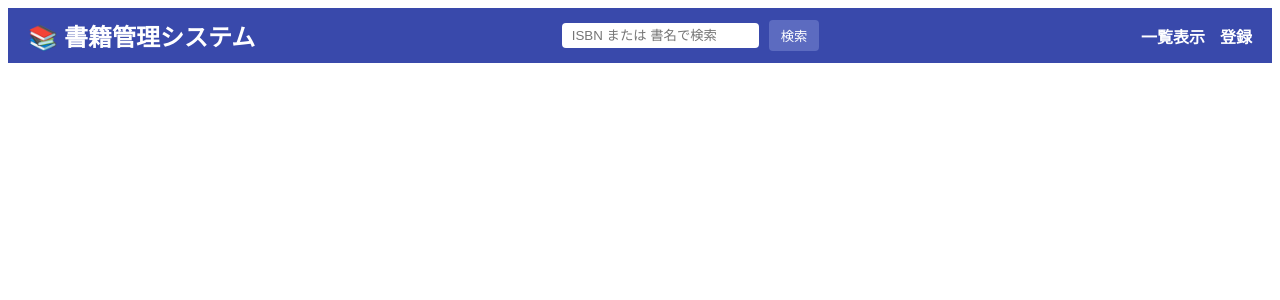
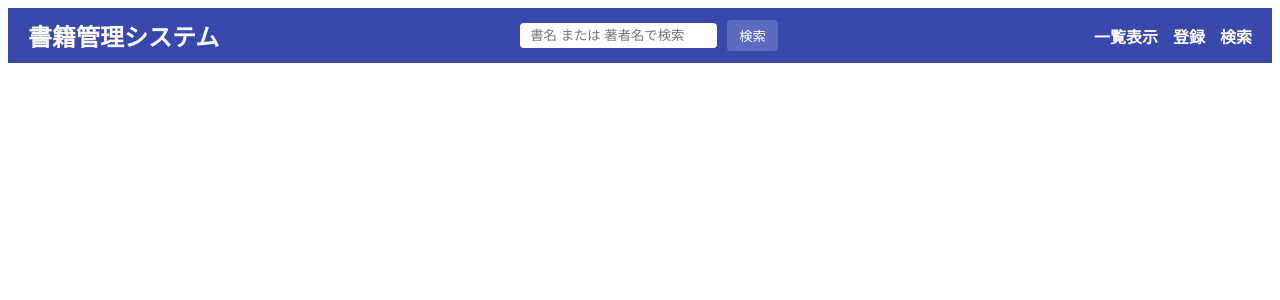
Before and after one commit to nakajima923/book-management-system, a React (Create React App) app in the folder booksystem/: page /books in a window 1280 px wide. Shown: the top 300 px of the page. Built offline with nearby package versions, Linux system fonts and the light colour scheme.

Commit message:
add search

```diff
--- a/booksystem/src/header/header.js
+++ b/booksystem/src/header/header.js
@@ -5,21 +5,23 @@ function Header() {
   return (
     <header className="header">
       <div className="header-left">
-        <h1 className="site-title">📚 書籍管理システム</h1>
+        <h1 className="site-title">書籍管理システム</h1>
       </div>
 
       <div className="header-center">
         <input
           type="text"
-          placeholder="ISBN または 書名で検索"
+          placeholder="書名 または 著者名で検索"
           className="search-input"
         />
         <button className="search-button">検索</button>
       </div>
 
+
       <div className="header-right">
         <a href="/books" className="nav-link">一覧表示</a>
         <a href="/register" className="nav-link">登録</a>
+        <a href="/search" className="nav-link">検索</a>
       </div>
     </header>
   );
```
